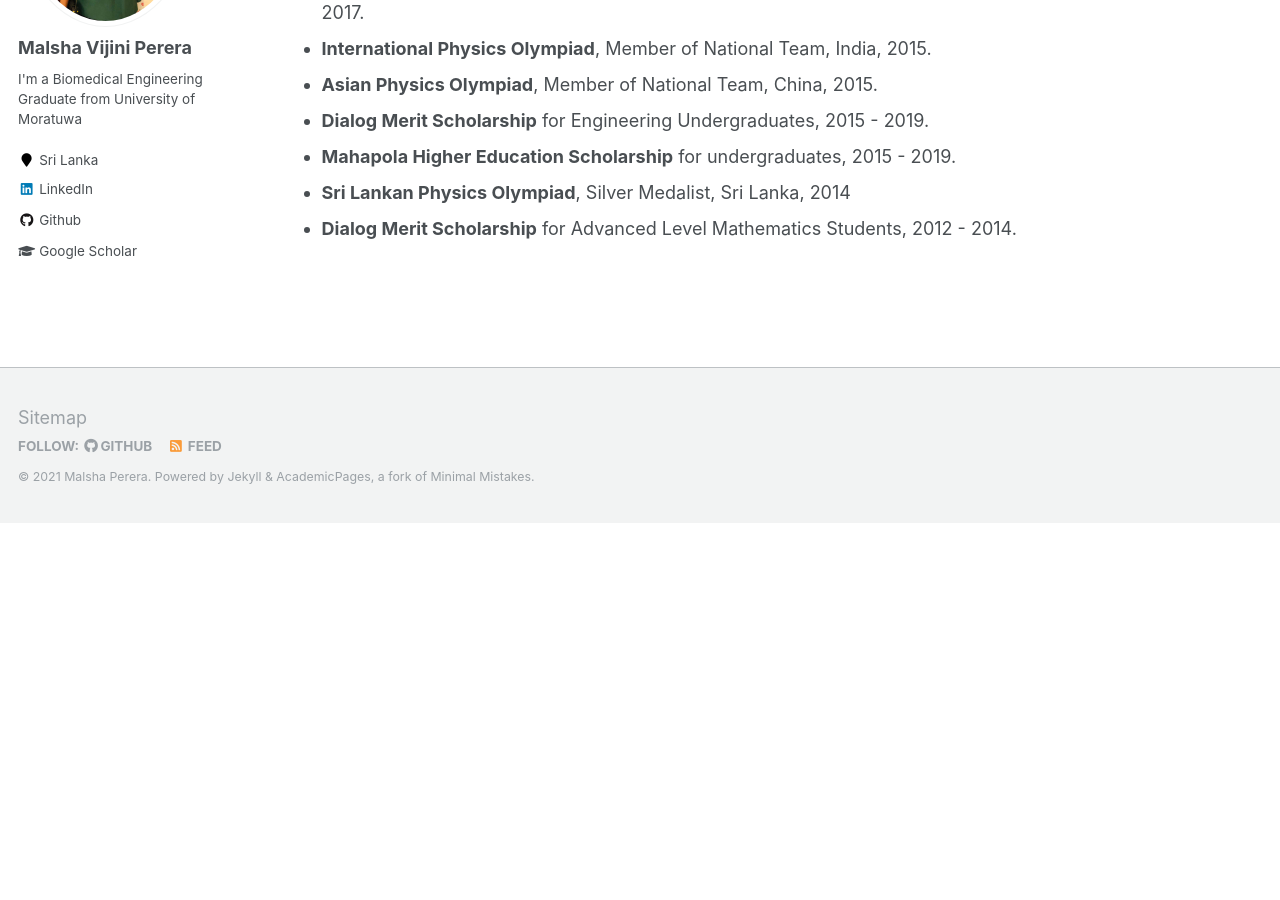
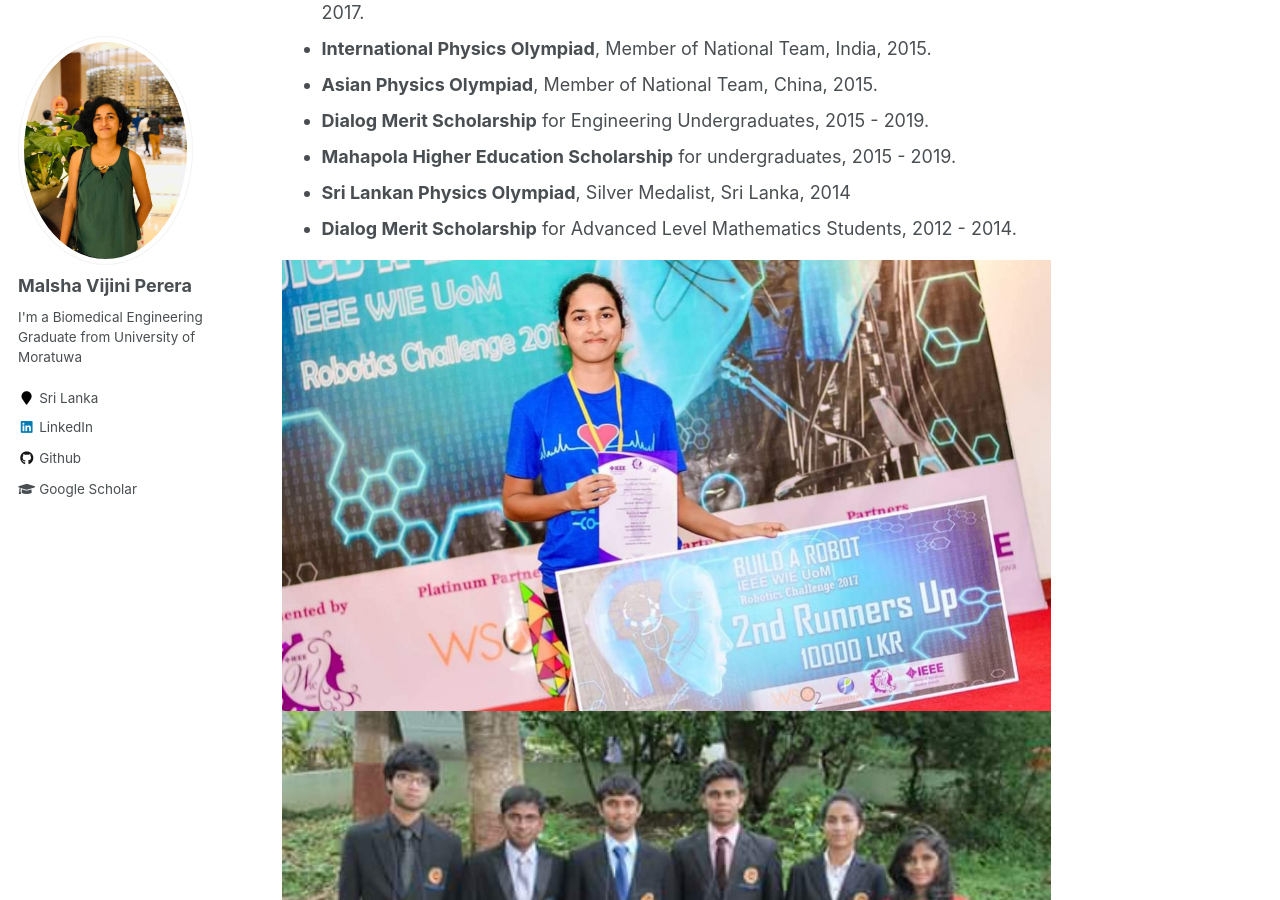
Before and after one commit to malshaV/malshaV.github.io, a Jekyll site: the page built from _pages/awards.md, in a window 1280 px wide and 900 px high, scrolled down 377 px. Built offline with Jekyll 4.4.1, drawn with Linux system fonts in a browser that asks for light colours; before the commit the page ends 900 px from its top, so only the background shows below that.

Commit message:
update details

```diff
--- a/_pages/awards.md
+++ b/_pages/awards.md
@@ -15,3 +15,16 @@
 * **Mahapola Higher Education Scholarship** for undergraduates, 2015 - 2019.
 * **Sri Lankan Physics Olympiad**, Silver Medalist, Sri Lanka, 2014
 * **Dialog Merit Scholarship** for Advanced Level Mathematics Students, 2012 - 2014.
+
+
+ <div class="row">
+  <div class="column">
+    <img src="/images/WIE.jpg" alt="wie" style="width:100%">
+  </div>
+  <div class="column">
+    <img src="/images/Olympiad.jpg" alt="ipho" style="width:100%">
+  </div>
+  <div class="column">
+    <img src="/images/Dialog.jpg" alt="dialog" style="width:100%">
+  </div>
+</div>
```
Also changed, not shown: images/Dialog.jpg (added), images/Olympiad.jpg (added), images/WIE.jpg (added).
